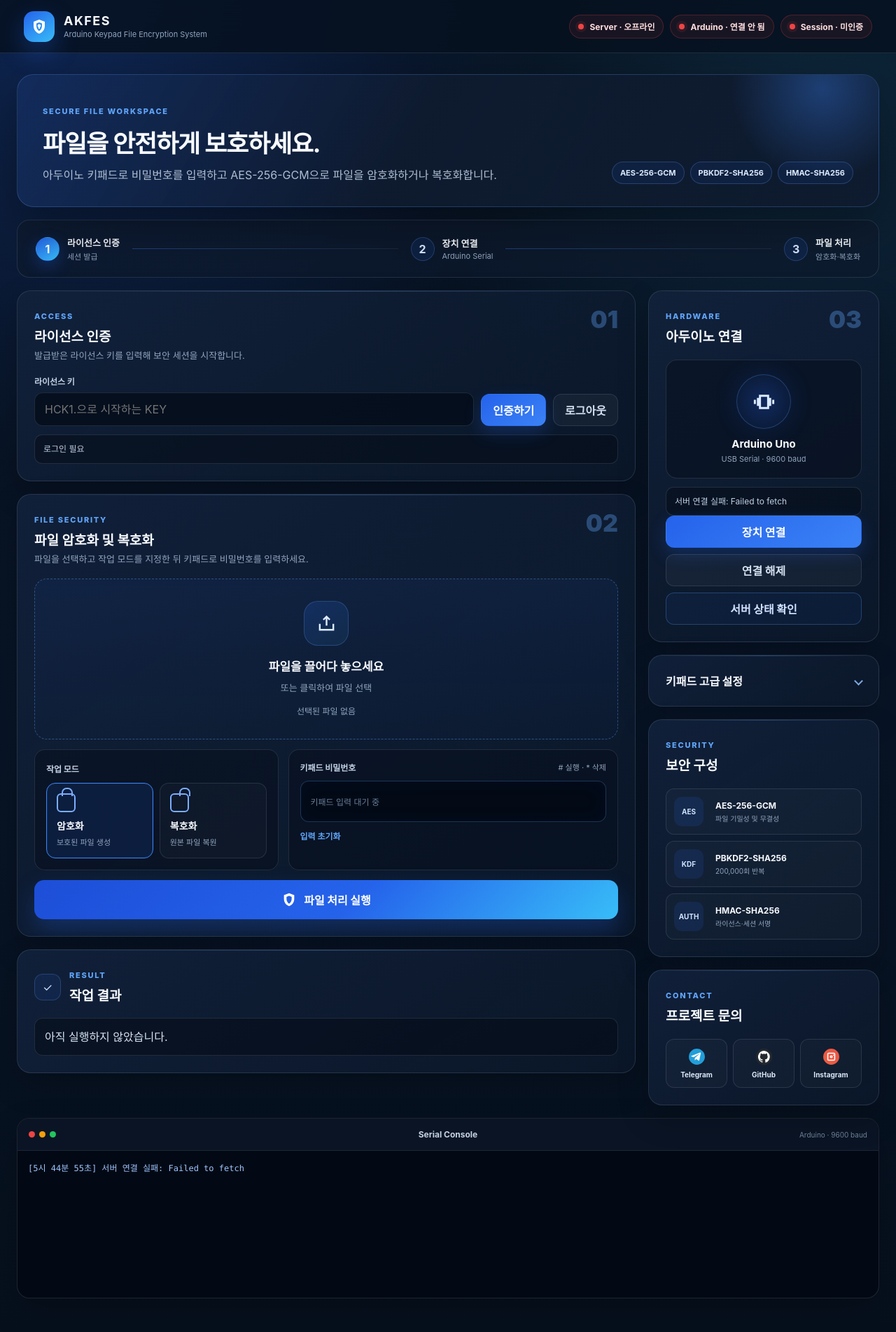
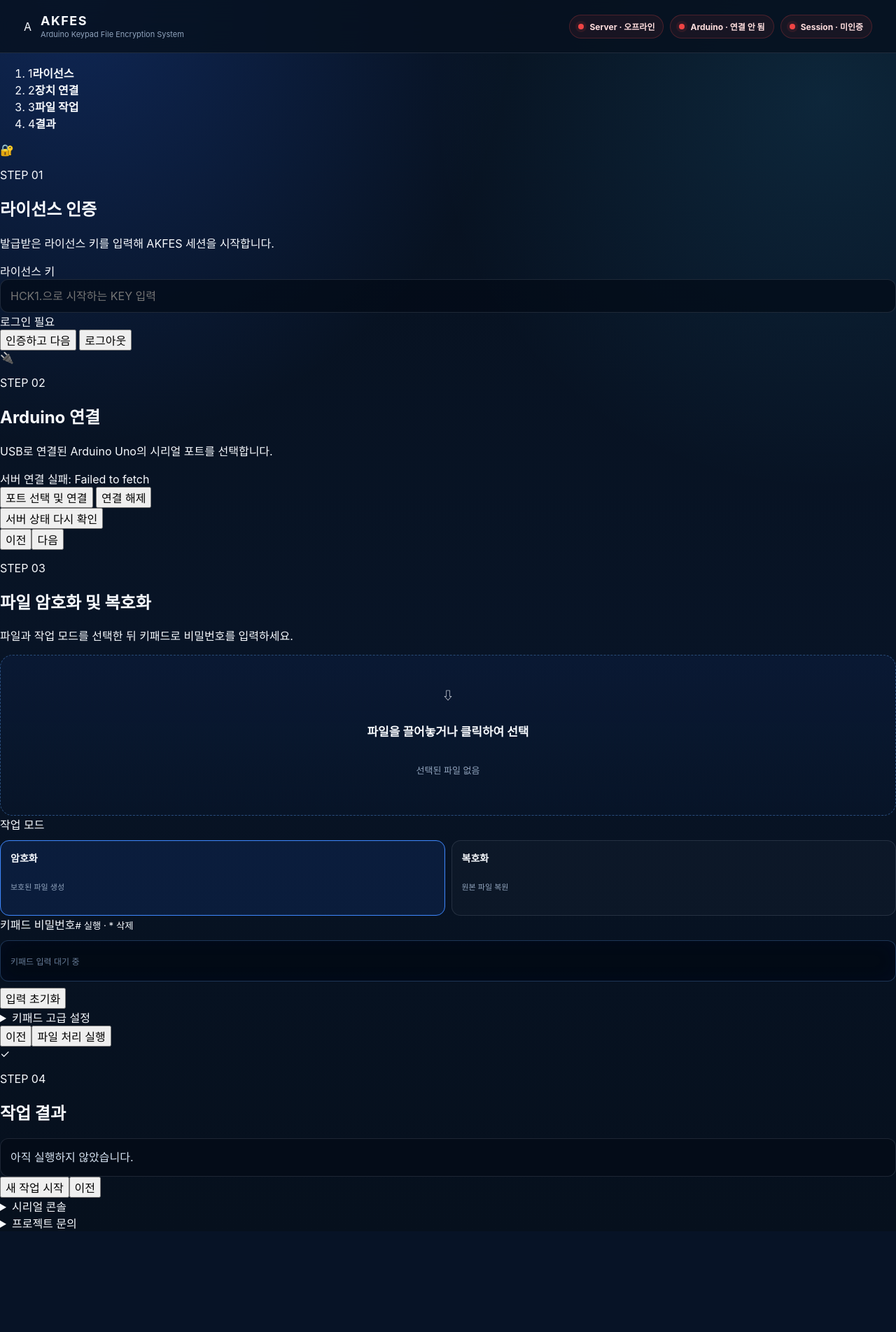
Before and after one commit to Smarttiger2338/AKFES-APP, a Flask app: template AKFES-Client/client/templates/index.html in a window 1280 px wide. Shown: the whole page at 70% size. After the commit the page ends 1757 px from the top, so only its background shows below. Run offline with Flask 3, Linux system fonts and the light colour scheme; the template is opened without the code that fills it, so the values that code supplies are empty.

Commit message:
Redesign client as step-by-step wizard

```diff
--- a/AKFES-Client/client/templates/index.html
+++ b/AKFES-Client/client/templates/index.html
@@ -7,224 +7,111 @@
 <link rel="stylesheet" href="../static/style.css">
 <script src="../static/contact_config.js"></script>
 <script src="../static/app.js" defer></script>
+<script src="../static/wizard.js" defer></script>
 </head>
 <body>
-<div class="app-frame">
+<div class="wizard-shell">
   <header class="app-header">
-        <div class="brand">
-            <div class="brand-logo" aria-hidden="true">
-                <svg viewBox="0 0 24 24"><path d="M12 2 4 5v6c0 5.1 3.4 9.8 8 11 4.6-1.2 8-5.9 8-11V5l-8-3Zm0 4.1 4 1.5v3.3c0 3.2-1.8 6.2-4 7.3-2.2-1.1-4-4.1-4-7.3V7.6l4-1.5Zm0 2.4a2.3 2.3 0 0 0-1 4.4v2.2h2v-2.2a2.3 2.3 0 0 0-1-4.4Z"/></svg>
+    <div class="brand"><div class="brand-mark">A</div><div><strong>AKFES</strong><span>Arduino Keypad File Encryption System</span></div></div>
+    <div class="header-status">
+      <span id="serverBadge" class="badge warning"><span class="badge-dot"></span>Server · 확인 전</span>
+      <span id="arduinoBadge" class="badge danger"><span class="badge-dot"></span>Arduino · 연결 안 됨</span>
+      <span id="sessionBadge" class="badge danger"><span class="badge-dot"></span>Session · 미인증</span>
+    </div>
+  </header>
+
+  <main class="wizard-main">
+    <ol class="stepper" aria-label="진행 단계">
+      <li class="active" data-step-indicator="1"><span>1</span><b>라이선스</b></li>
+      <li data-step-indicator="2"><span>2</span><b>장치 연결</b></li>
+      <li data-step-indicator="3"><span>3</span><b>파일 작업</b></li>
+      <li data-step-indicator="4"><span>4</span><b>결과</b></li>
+    </ol>
+
+    <section class="step-screen active" data-step="1">
+      <div class="screen-card narrow">
+        <div class="screen-icon">🔐</div>
+        <p class="eyebrow">STEP 01</p>
+        <h1>라이선스 인증</h1>
+        <p class="description">발급받은 라이선스 키를 입력해 AKFES 세션을 시작합니다.</p>
+        <label class="field-label" for="licenseKey">라이선스 키</label>
+        <input id="licenseKey" type="password" placeholder="HCK1.으로 시작하는 KEY 입력" autocomplete="off">
+        <div id="loginStatus" class="message">로그인 필요</div>
+        <div class="button-row center">
+          <button id="loginBtn" type="button" class="primary-button">인증하고 다음</button>
+          <button id="logoutBtn" type="button" class="secondary-button">로그아웃</button>
+        </div>
+      </div>
+    </section>
+
+    <section class="step-screen" data-step="2">
+      <div class="screen-card narrow">
+        <div class="screen-icon">🔌</div>
+        <p class="eyebrow">STEP 02</p>
+        <h1>Arduino 연결</h1>
+        <p class="description">USB로 연결된 Arduino Uno의 시리얼 포트를 선택합니다.</p>
+        <div id="connectionStatus" class="message">아두이노 연결 대기</div>
+        <div class="button-row center">
+          <button id="connectBtn" type="button" class="primary-button">포트 선택 및 연결</button>
+          <button id="disconnectBtn" type="button" class="secondary-button">연결 해제</button>
+        </div>
+        <button id="serverBtn" type="button" class="text-button">서버 상태 다시 확인</button>
+        <div class="nav-row"><button type="button" class="secondary-button" data-prev>이전</button><button type="button" class="primary-button" data-next>다음</button></div>
+      </div>
+    </section>
+
+    <section class="step-screen" data-step="3">
+      <div class="screen-card wide">
+        <p class="eyebrow">STEP 03</p>
+        <h1>파일 암호화 및 복호화</h1>
+        <p class="description">파일과 작업 모드를 선택한 뒤 키패드로 비밀번호를 입력하세요.</p>
+
+        <div id="dropZone" class="drop-zone" role="button" tabindex="0">
+          <input type="file" id="file">
+          <div class="drop-icon">⇩</div>
+          <strong>파일을 끌어놓거나 클릭하여 선택</strong>
+          <span id="fileName">선택된 파일 없음</span>
+        </div>
+
+        <div class="work-grid">
+          <div>
+            <span class="field-label">작업 모드</span>
+            <div class="mode-row">
+              <label><input type="radio" name="mode" value="encrypt" checked><span class="mode-option"><b>암호화</b><small>보호된 파일 생성</small></span></label>
+              <label><input type="radio" name="mode" value="decrypt"><span class="mode-option"><b>복호화</b><small>원본 파일 복원</small></span></label>
+            </div>
           </div>
           <div>
-                <strong>AKFES</strong>
-                <span>Arduino Keypad File Encryption System</span>
+            <div class="password-heading"><span class="field-label">키패드 비밀번호</span><small># 실행 · * 삭제</small></div>
+            <div id="pw" class="password-display">키패드 입력 대기 중</div>
+            <button id="clearBtn" type="button" class="text-button">입력 초기화</button>
           </div>
         </div>
 
-        <div class="header-status" aria-label="시스템 상태">
-            <div id="serverBadge" class="badge"><span class="badge-dot"></span>Server</div>
-            <div id="arduinoBadge" class="badge"><span class="badge-dot"></span>Arduino</div>
-            <div id="sessionBadge" class="badge"><span class="badge-dot"></span>Session</div>
-        </div>
-    </header>
+        <details class="advanced-box">
+          <summary>키패드 고급 설정</summary>
+          <p id="mappingStatus">매핑 상태 확인 중...</p>
+          <div class="button-row"><button id="calibrateBtn" type="button" class="secondary-button">매핑 시작</button><button id="resetMapBtn" type="button" class="secondary-button">매핑 초기화</button></div>
+        </details>
 
-    <main class="app-main">
-        <section class="hero-panel">
-            <div>
-                <span class="hero-label">SECURE FILE WORKSPACE</span>
-                <h1>파일을 안전하게 보호하세요.</h1>
-                <p>아두이노 키패드로 비밀번호를 입력하고 AES-256-GCM으로 파일을 암호화하거나 복호화합니다.</p>
-            </div>
-            <div class="hero-crypto">
-                <span>AES-256-GCM</span>
-                <span>PBKDF2-SHA256</span>
-                <span>HMAC-SHA256</span>
+        <div id="progressWrap" class="progress-wrap" hidden><div class="progress-bar"></div><span>파일 처리 중...</span></div>
+        <div class="nav-row"><button type="button" class="secondary-button" data-prev>이전</button><button id="runBtn" type="button" class="primary-button large">파일 처리 실행</button></div>
       </div>
     </section>
 
-        <section class="step-strip" aria-label="작업 순서">
-            <div class="step-item active"><b>1</b><span><strong>라이선스 인증</strong><small>세션 발급</small></span></div>
-            <div class="step-line"></div>
-            <div class="step-item"><b>2</b><span><strong>장치 연결</strong><small>Arduino Serial</small></span></div>
-            <div class="step-line"></div>
-            <div class="step-item"><b>3</b><span><strong>파일 처리</strong><small>암호화·복호화</small></span></div>
-        </section>
-
-        <section class="layout-grid">
-            <div class="primary-column">
-                <section class="surface auth-surface">
-                    <div class="surface-heading">
-                        <div>
-                            <span class="section-label">ACCESS</span>
-                            <h2>라이선스 인증</h2>
-                            <p>발급받은 라이선스 키를 입력해 보안 세션을 시작합니다.</p>
-                        </div>
-                        <span class="section-index">01</span>
-                    </div>
-
-                    <div class="auth-row">
-                        <label class="input-field">
-                            <span>라이선스 키</span>
-                            <input id="licenseKey" type="password" placeholder="HCK1.으로 시작하는 KEY" autocomplete="off">
-                        </label>
-                        <button id="loginBtn" type="button" class="button primary">인증하기</button>
-                        <button id="logoutBtn" type="button" class="button subtle">로그아웃</button>
-                    </div>
-                    <div id="loginStatus" class="inline-message">로그인 필요</div>
-                </section>
-
-                <section class="surface file-surface">
-                    <div class="surface-heading">
-                        <div>
-                            <span class="section-label">FILE SECURITY</span>
-                            <h2>파일 암호화 및 복호화</h2>
-                            <p>파일을 선택하고 작업 모드를 지정한 뒤 키패드로 비밀번호를 입력하세요.</p>
-                        </div>
-                        <span class="section-index">02</span>
-                    </div>
-
-                    <div id="dropZone" class="drop-zone" role="button" tabindex="0">
-                        <input type="file" id="file">
-                        <div class="upload-icon" aria-hidden="true">
-                            <svg viewBox="0 0 24 24"><path d="M12 3 7.5 7.5l1.4 1.4 2.1-2.1V15h2V6.8l2.1 2.1 1.4-1.4L12 3ZM5 13v6h14v-6h2v8H3v-8h2Z"/></svg>
-                        </div>
-                        <strong>파일을 끌어다 놓으세요</strong>
-                        <span>또는 클릭하여 파일 선택</span>
-                        <small id="fileName">선택된 파일 없음</small>
-                    </div>
-
-                    <div class="operation-grid">
-                        <div class="mode-panel">
-                            <span class="field-caption">작업 모드</span>
-                            <div class="mode-row">
-                                <label>
-                                    <input type="radio" name="mode" value="encrypt" checked>
-                                    <span class="mode-option">
-                                        <i class="mode-icon lock"></i>
-                                        <b>암호화</b>
-                                        <small>보호된 파일 생성</small>
-                                    </span>
-                                </label>
-                                <label>
-                                    <input type="radio" name="mode" value="decrypt">
-                                    <span class="mode-option">
-                                        <i class="mode-icon unlock"></i>
-                                        <b>복호화</b>
-                                        <small>원본 파일 복원</small>
-                                    </span>
-                                </label>
-                            </div>
-                        </div>
-
-                        <div class="password-panel">
-                            <div class="password-title">
-                                <span class="field-caption">키패드 비밀번호</span>
-                                <small># 실행 · * 삭제</small>
-                            </div>
-                            <div id="pw" class="empty">키패드 입력 대기 중</div>
-                            <button id="clearBtn" type="button" class="clear-button">입력 초기화</button>
-                        </div>
-                    </div>
-
-                    <div id="progressWrap" class="progress-wrap" hidden>
-                        <div class="progress-head"><span>파일 처리 중</span><span>암호화 엔진 실행</span></div>
-                        <div class="progress-track"><div class="progress-bar"></div></div>
-                    </div>
-
-                    <button id="runBtn" type="button" class="process-button">
-                        <svg viewBox="0 0 24 24"><path d="M12 2 4 5v6c0 5.1 3.4 9.8 8 11 4.6-1.2 8-5.9 8-11V5l-8-3Zm0 4.1 4 1.5v3.3c0 3.2-1.8 6.2-4 7.3-2.2-1.1-4-4.1-4-7.3V7.6l4-1.5Z"/></svg>
-                        <span>파일 처리 실행</span>
-                    </button>
-                </section>
-
-                <section class="surface result-card">
-                    <div class="result-heading">
-                        <div class="result-icon">✓</div>
-                        <div>
-                            <span class="section-label">RESULT</span>
-                            <h2>작업 결과</h2>
-                        </div>
-                    </div>
-                    <div id="result">아직 실행하지 않았습니다.</div>
-                </section>
-            </div>
-
-            <aside class="secondary-column">
-                <section class="surface device-surface">
-                    <div class="surface-heading compact">
-                        <div>
-                            <span class="section-label">HARDWARE</span>
-                            <h2>아두이노 연결</h2>
-                        </div>
-                        <span class="section-index">03</span>
-                    </div>
-
-                    <div class="device-visual">
-                        <div class="device-ring">
-                            <svg viewBox="0 0 24 24"><path d="M7 5h10v3h2v8h-2v3H7v-3H5V8h2V5Zm2 2v10h6V7H9Zm-7 3h2v4H2v-4Zm18 0h2v4h-2v-4Z"/></svg>
-                        </div>
-                        <strong>Arduino Uno</strong>
-                        <span>USB Serial · 9600 baud</span>
-                    </div>
-
-                    <div id="connectionStatus" class="connection-message">대기 중</div>
-                    <div class="button-stack">
-                        <button id="connectBtn" type="button" class="button primary full">장치 연결</button>
-                        <button id="disconnectBtn" type="button" class="button subtle full">연결 해제</button>
-                        <button id="serverBtn" type="button" class="button outline full">서버 상태 확인</button>
+    <section class="step-screen" data-step="4">
+      <div class="screen-card narrow result-card">
+        <div class="screen-icon">✓</div>
+        <p class="eyebrow">STEP 04</p>
+        <h1>작업 결과</h1>
+        <div id="result" class="result-message">아직 실행하지 않았습니다.</div>
+        <div class="button-row center"><button type="button" class="primary-button" data-restart>새 작업 시작</button><button type="button" class="secondary-button" data-prev>이전</button></div>
       </div>
     </section>
 
-                <details class="surface settings-surface">
-                    <summary>
-                        <span>키패드 고급 설정</span>
-                        <i></i>
-                    </summary>
-                    <p>키 입력이 실제 배열과 다를 때만 매핑을 다시 진행하세요.</p>
-                    <div id="mappingStatus" class="mapping-message">매핑 상태 확인 중...</div>
-                    <div class="button-stack">
-                        <button id="calibrateBtn" type="button" class="button outline full">키패드 매핑 시작</button>
-                        <button id="resetMapBtn" type="button" class="button subtle full">매핑 초기화</button>
-                    </div>
-                </details>
-
-                <section class="surface security-surface">
-                    <div class="surface-heading compact">
-                        <div>
-                            <span class="section-label">SECURITY</span>
-                            <h2>보안 구성</h2>
-                        </div>
-                    </div>
-                    <div class="security-items">
-                        <div><b>AES</b><span><strong>AES-256-GCM</strong><small>파일 기밀성 및 무결성</small></span></div>
-                        <div><b>KDF</b><span><strong>PBKDF2-SHA256</strong><small>200,000회 반복</small></span></div>
-                        <div><b>AUTH</b><span><strong>HMAC-SHA256</strong><small>라이선스·세션 서명</small></span></div>
-                    </div>
-                </section>
-
-                <section class="surface contact-surface">
-                    <div class="surface-heading compact">
-                        <div>
-                            <span class="section-label">CONTACT</span>
-                            <h2>프로젝트 문의</h2>
-                        </div>
-                    </div>
-                    <div class="contact-links">
-                        <a href="#" data-contact="telegram"><img src="../static/images/telegram.svg" alt=""><span>Telegram</span></a>
-                        <a href="#" data-contact="github"><img src="../static/images/github.svg" alt=""><span>GitHub</span></a>
-                        <a href="#" data-contact="instagram"><img src="../static/images/instagram.svg" alt=""><span>Instagram</span></a>
-                    </div>
-                </section>
-            </aside>
-        </section>
-
-        <section class="console-surface">
-            <div class="console-title">
-                <div><span></span><span></span><span></span></div>
-                <strong>Serial Console</strong>
-                <small>Arduino · 9600 baud</small>
-            </div>
-            <div id="serialLog">로그 없음</div>
+    <section class="bottom-panels">
+      <details class="console-panel"><summary>시리얼 콘솔</summary><div id="serialLog">로그 없음</div></details>
+      <details class="contact-panel"><summary>프로젝트 문의</summary><div class="contact-links"><a href="#" data-contact="telegram">Telegram</a><a href="#" data-contact="github">GitHub</a><a href="#" data-contact="instagram">Instagram</a></div></details>
     </section>
   </main>
 </div>
```
Lines whose indentation alone changed are shown as unchanged.
